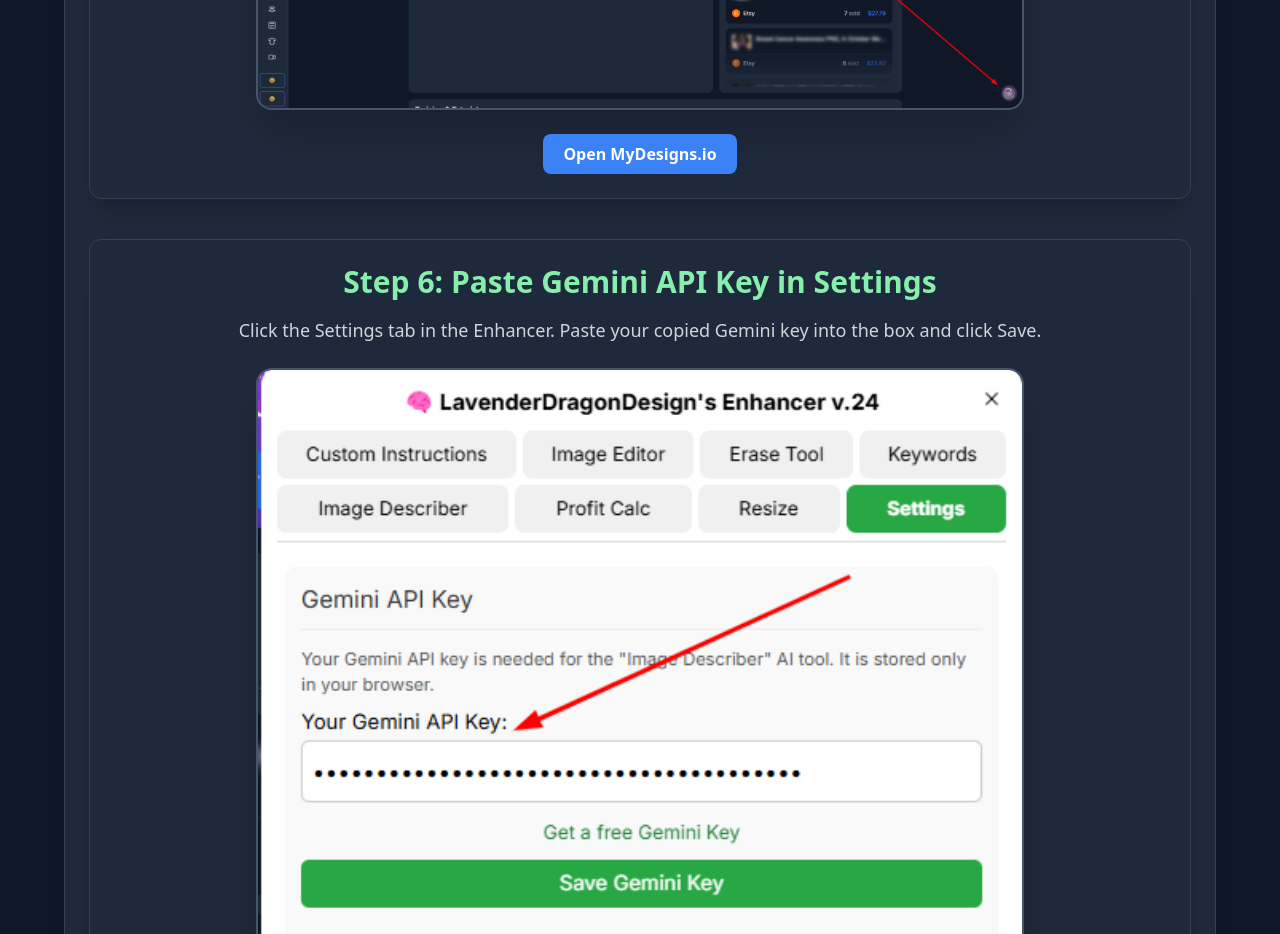
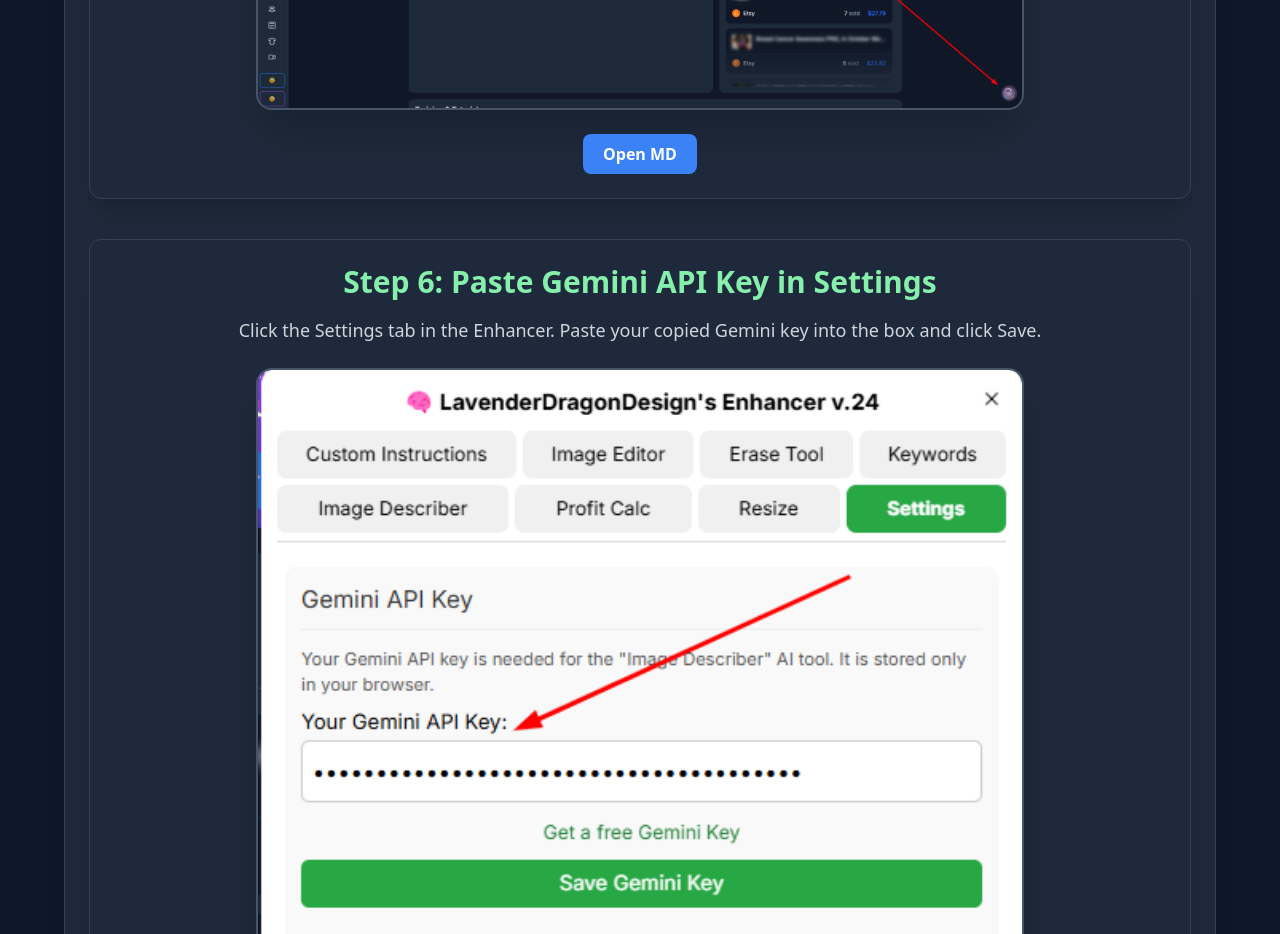
Before and after one commit to lavenderdragondesign/lddenhancher, a plain HTML site: page index.html in a window 1280 px wide. Shown: the part 3780-4714 px from the top of the page. Drawn offline with nearby package versions, Linux system fonts and the light colour scheme.

Commit message:
Update index.html

```diff
--- a/index.html
+++ b/index.html
@@ -87,8 +87,8 @@ Supercharge workflow with AI tools, profit calculator, niche research, and a zoo
 <p class="text-lg text-gray-300 mb-6">Go to mydesigns.io/app/listings. Look for the glowing LavenderDragon circle in the bottom-right corner.</p>
 <img alt="Step 5: Open MyDesigns and Launch Enhancer Screenshot" class="rounded-2xl shadow-2xl border-2 border-slate-600 w-full max-w-3xl mx-auto" src="https://github.com/lavenderdragondesign/lddenhancher/blob/main/mainui.png?raw=true"/>
 <div class="text-center mt-6">
-<a class="inline-block bg-blue-500 hover:bg-blue-600 text-white font-bold py-2 px-5 rounded-lg transition" href="https://mydesigns.io/app/listings" target="_blank">
-                    Open MyDesigns.io
+<a class="inline-block bg-blue-500 hover:bg-blue-600 text-white font-bold py-2 px-5 rounded-lg transition" href="https://mydesigns.io/app" target="_blank">
+                    Open MD
                 </a>
 </div>
 </div>
```
